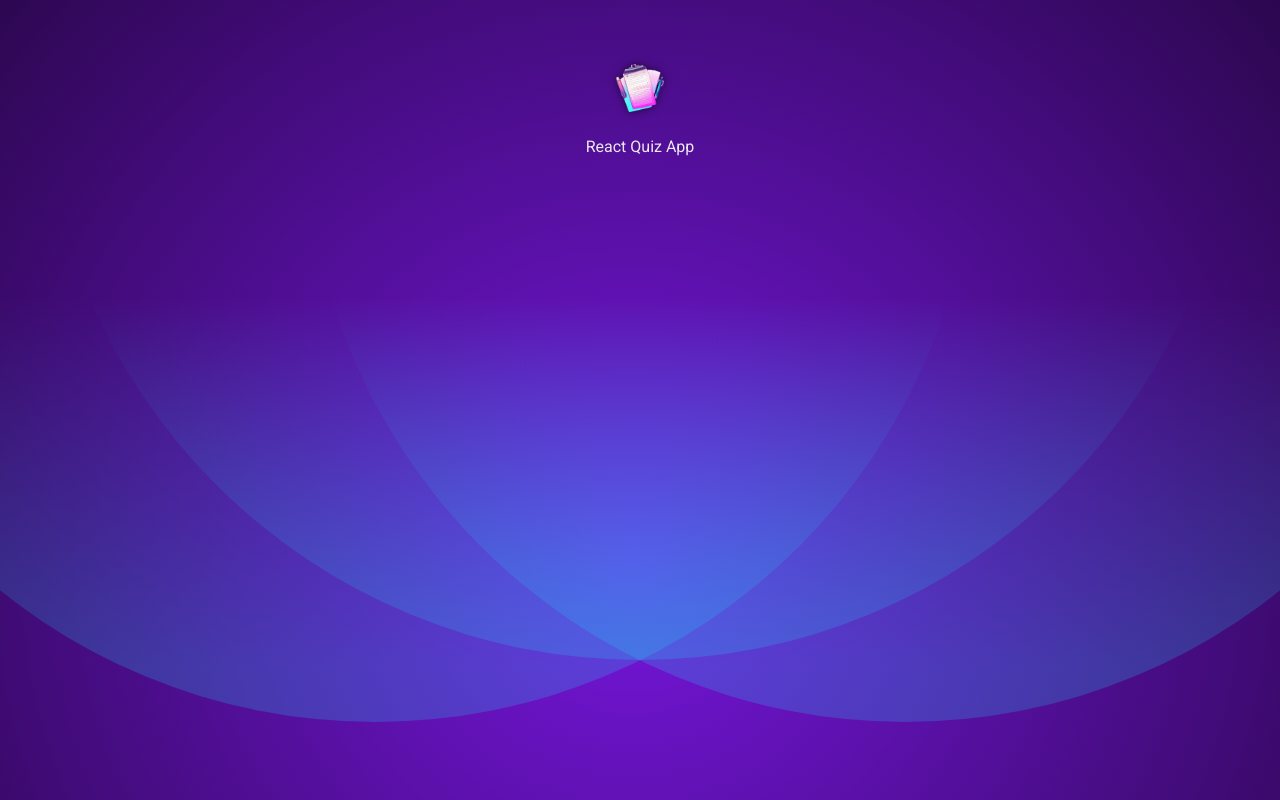
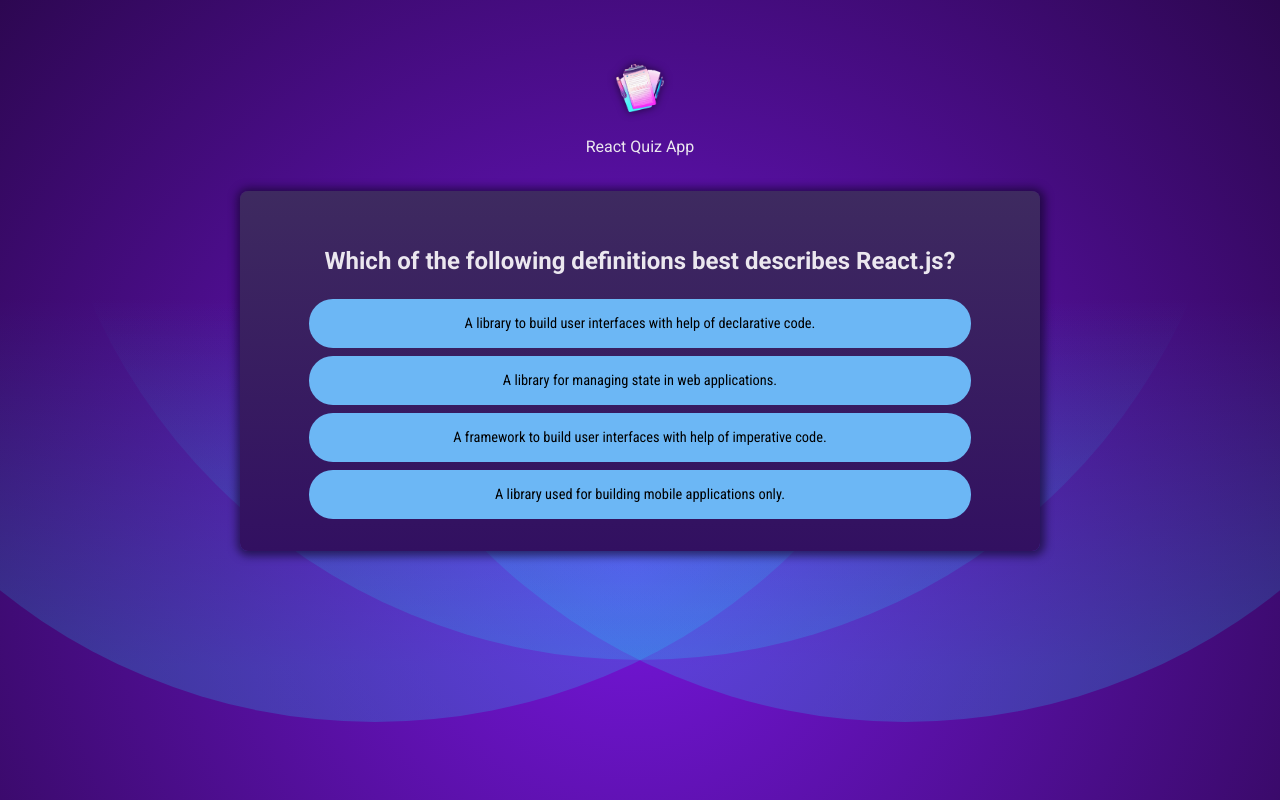
Before and after one commit to alingm01/QuizAppReact, a React (Vite) app: page / in a window 1280 px wide. Built offline with nearby package versions, Linux system fonts and the light colour scheme.

Commit message:
added Quiz component

```diff
--- /dev/null
+++ b/question.js
@@ -0,0 +1,72 @@
+export default [
+  {
+    id: 'q1',
+    text: 'Which of the following definitions best describes React.js?',
+    answers: [
+      'A library to build user interfaces with help of declarative code.',
+      'A library for managing state in web applications.',
+      'A framework to build user interfaces with help of imperative code.',
+      'A library used for building mobile applications only.',
+    ],
+  },
+  {
+    id: 'q2',
+    text: 'What purpose do React hooks serve?',
+    answers: [
+      'Enabling the use of state and other React features in functional components.',
+      'Creating responsive layouts in React applications.',
+      'Handling errors within the application.',
+      'Part of the Redux library for managing global state.',
+    ],
+  },
+  {
+    id: 'q3',
+    text: 'Can you identify what JSX is?',
+    answers: [
+      'A JavaScript extension that adds HTML-like syntax to JavaScript.',
+      'A JavaScript library for building dynamic user interfaces.',
+      'A specific HTML version that was explicitly created for React.',
+      'A tool for making HTTP requests in a React application.',
+    ],
+  },
+  {
+    id: 'q4',
+    text: 'What is the most common way to create a component in React?',
+    answers: [
+      'By defining a JavaScript function that returns a renderable value.',
+      'By defining a custom HTML tag in JavaScript.',
+      'By creating a file with a .jsx extension.',
+      'By using the "new" keyword followed by the component name.',
+    ],
+  },
+  {
+    id: 'q5',
+    text: 'What does the term "React state" imply?',
+    answers: [
+      'An object in a component that holds values and may cause the component to render on change.',
+      'The lifecycle phase a React component is in.',
+      'The overall status of a React application, including all props and components.',
+      'A library for managing global state in React applications.',
+    ],
+  },
+  {
+    id: 'q6',
+    text: 'How do you typically render list content in React apps?',
+    answers: [
+      'By using the map() method to iterate over an array of data and returning JSX.',
+      'By using the for() loop to iterate over an array of data and returning JSX.',
+      'By using the forEach() method to iterate over an array of data and returning JSX.',
+      'By using the loop() method to iterate over an array of data and returning JSX.',
+    ],
+  },
+  {
+    id: 'q7',
+    text: 'Which approach can NOT be used to render content conditionally?',
+    answers: [
+      'Using a the #if template syntax.',
+      'Using a ternary operator.',
+      'Using the && operator.',
+      'Using an if-else statement.',
+    ],
+  },
+];
--- a/src/App.jsx
+++ b/src/App.jsx
@@ -1,8 +1,14 @@
 import Header from "./components/Header";
+import Quiz from "./components/Quiz";
 
 function App() {
   return (
-    <Header />
+    <>
+      <Header />
+      <main>
+        <Quiz />
+      </main>
+    </>
   )
 }
 
--- /dev/null
+++ b/src/components/Quiz.jsx
@@ -0,0 +1,28 @@
+import { useState } from "react"
+import QUESTIONS from '../../question';
+
+export default function Quiz() {
+  const [userAnswers, setUserAnswers] = useState([]);
+  const userAnswerIndex = userAnswers.length;
+
+  function handleClick(answer) {
+    setUserAnswers((prevAnswers) => {
+      return [...prevAnswers, answer];
+    })
+  }
+
+  return (
+    <div id="quiz">
+      <div>
+        <h2 id="question">{QUESTIONS[userAnswerIndex].text}</h2>
+        <ul id="answers">
+          {QUESTIONS[userAnswerIndex].answers.map(answer => (
+            <li key={answer} className="answer">
+              <button  onClick={() => handleClick(answer)}>{answer}</button>
+            </li>
+          ))}
+        </ul>
+      </div>
+    </div>
+  )
+}
```
